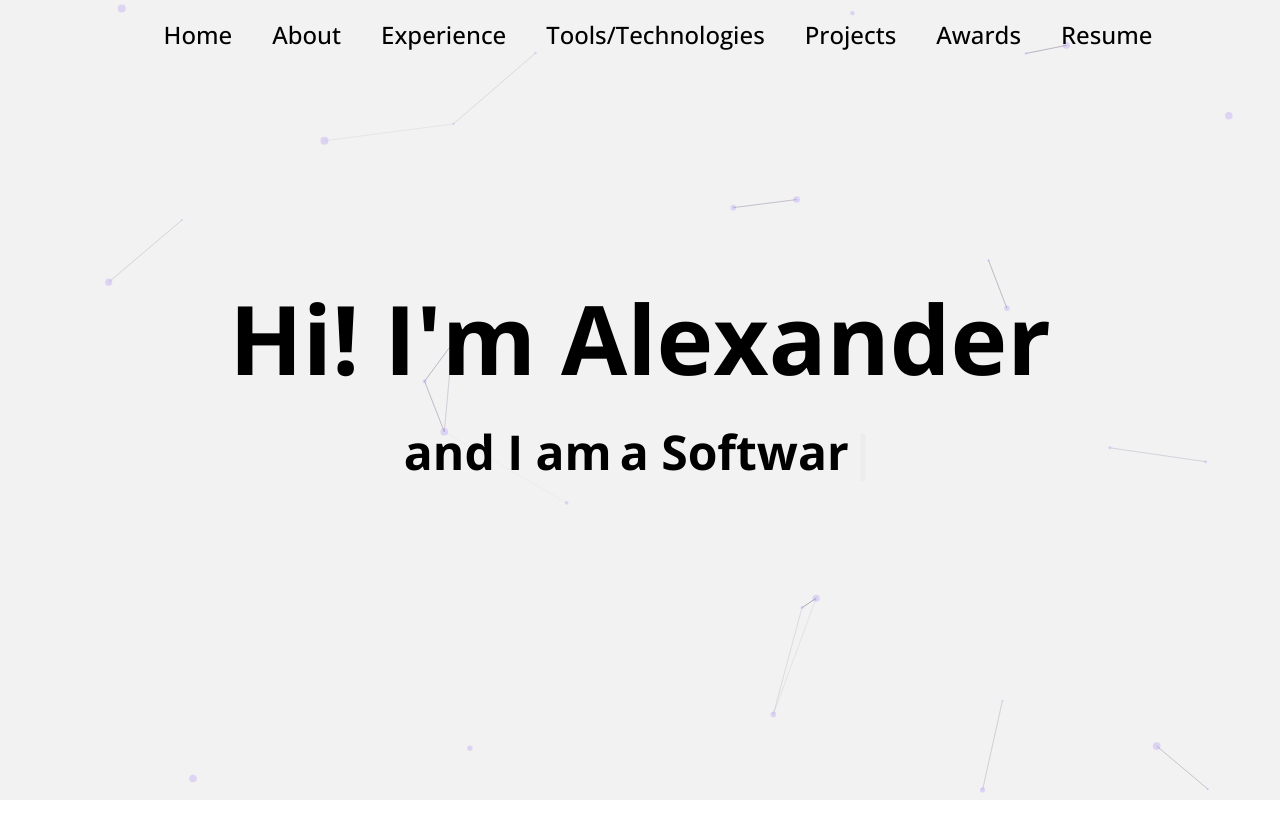
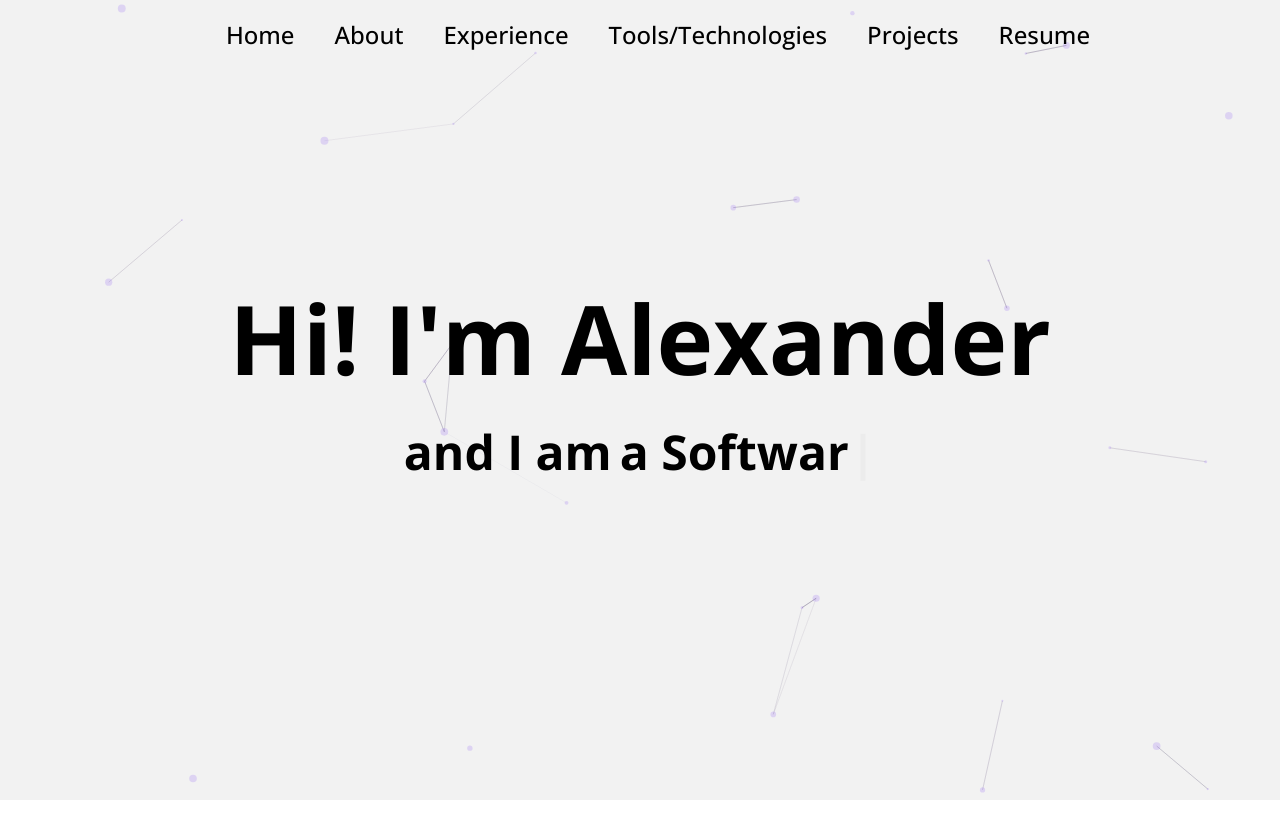
Before and after one commit to alexchen817/alexchen817.github.io, a React (Vite) app: page / in a window 1280 px wide. Shown: the top 838 px of the page. Built offline with nearby package versions, Linux system fonts and the light colour scheme.

Commit message:
remove Awards from Navbar

```diff
--- a/src/components/NavBar.jsx
+++ b/src/components/NavBar.jsx
@@ -8,7 +8,6 @@ export default function NavBar() {
             <a href='#experience'>Experience</a>
             <a href='#tools'>Tools/Technologies</a>
             <a href='#projects'>Projects</a>
-            <a href='#awards'>Awards</a>
             <a href={Resume} target='_blank'>Resume</a>
         </nav>
     );
```
